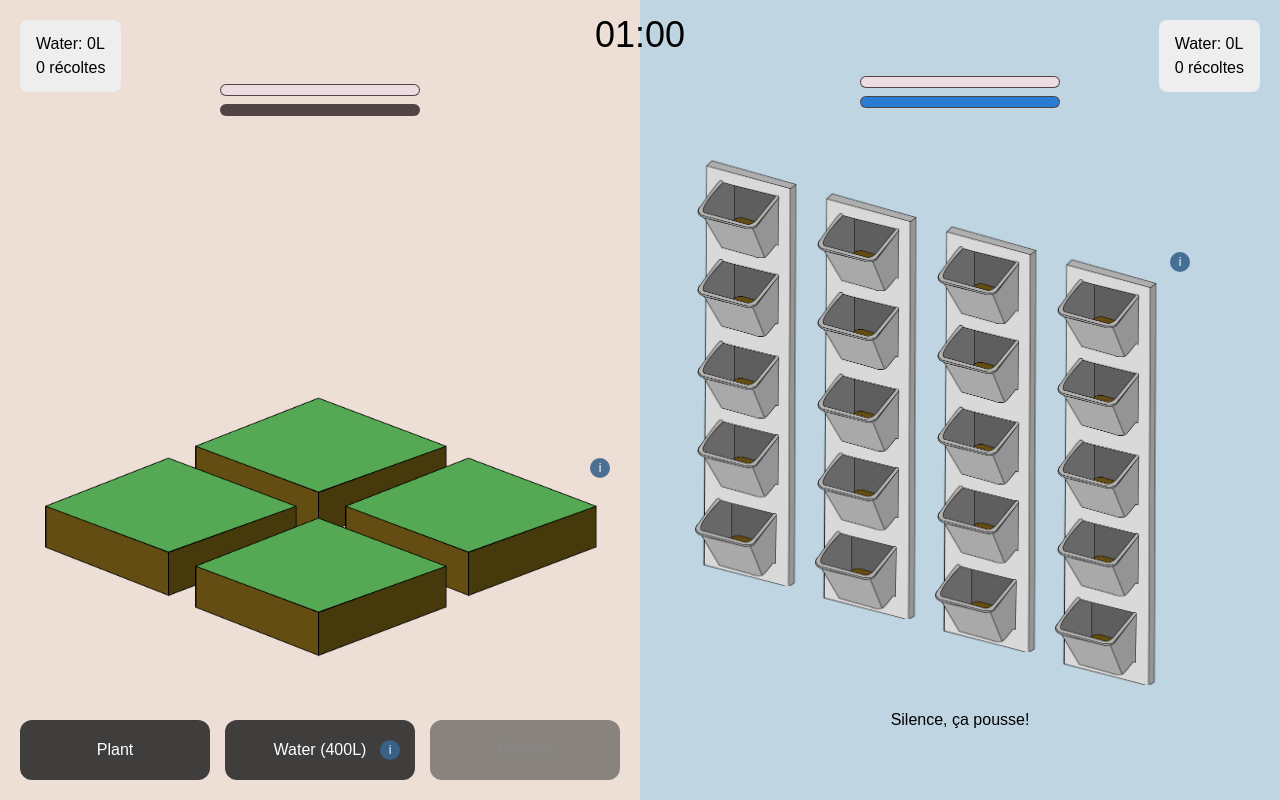
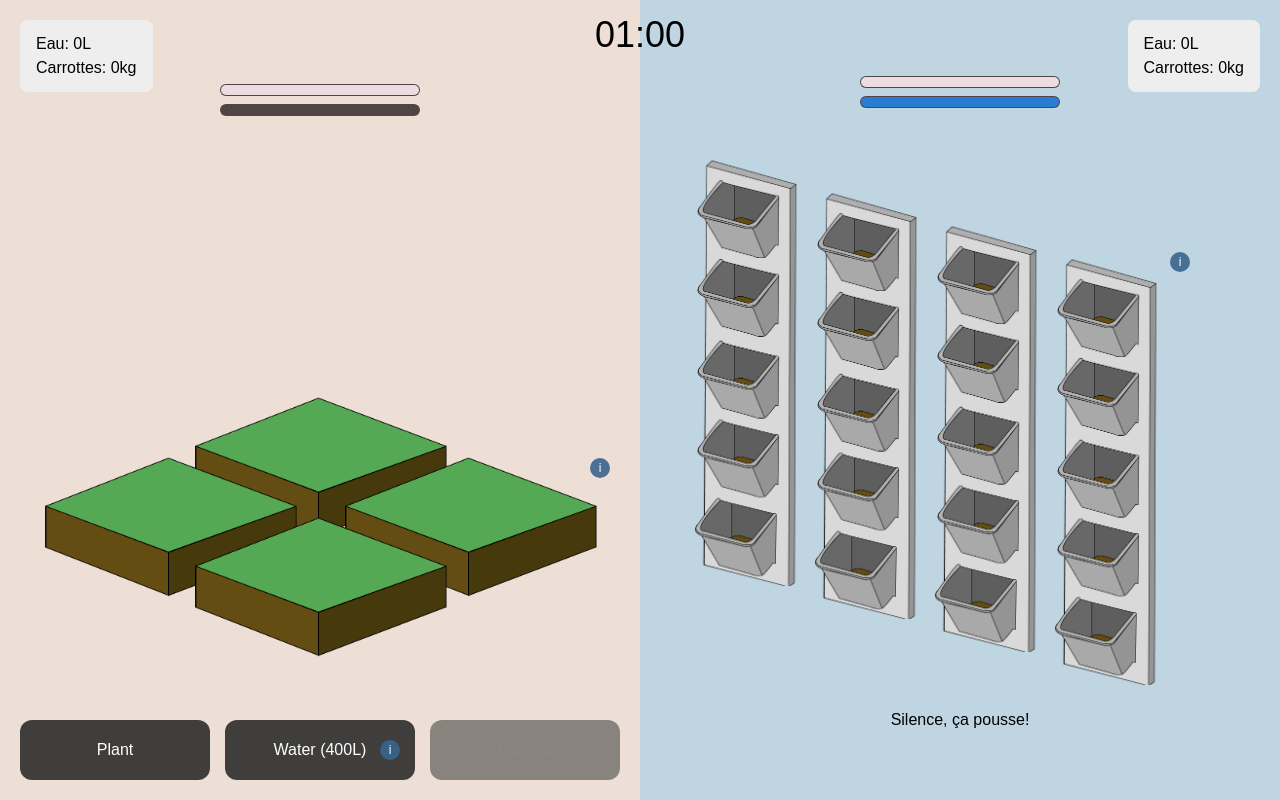
Before and after one commit to quentinguidee/farmup, a React (Vite) app: page / in a window 1280 px wide. Built offline with nearby package versions, Linux system fonts and the light colour scheme; no server answers.

Commit message:
Show harvest score in kg
Signed-off-by: Quentin Guidée <git@arra.red>

```diff
--- a/src/App.tsx
+++ b/src/App.tsx
@@ -94,11 +94,11 @@ export default function App() {
 
     return (
         <>
-            <Score position="left" water={totalWater} carrots={carrots} />
+            <Score position="left" water={totalWater} carrots={carrots * 3} />
             <Score
                 position="right"
                 water={totalWaterVertical}
-                carrots={carrotsVertical}
+                carrots={carrotsVertical * 4}
             />
             <Toolbar
                 onPlant={plant}
--- a/src/components/Score.tsx
+++ b/src/components/Score.tsx
@@ -14,8 +14,8 @@ export default function Score(props: Props) {
                 right: position === "right" ? 20 : undefined,
             }}
         >
-            <span className="score-value">Water: {Math.round(water)}L</span>
-            <span className="score-value">{carrots} récoltes</span>
+            <span className="score-value">Eau: {Math.round(water)}L</span>
+            <span className="score-value">Carrottes: {carrots}kg</span>
         </div>
     );
 }
```
